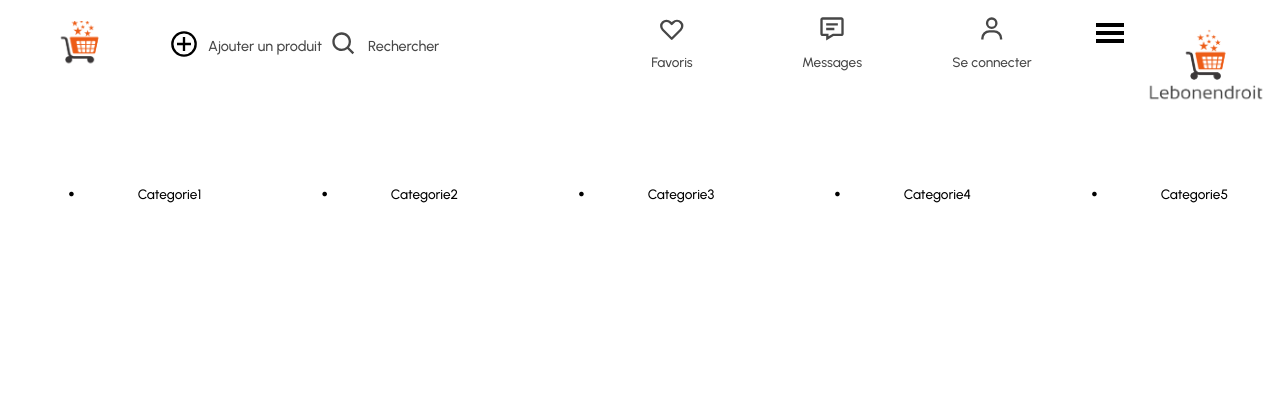
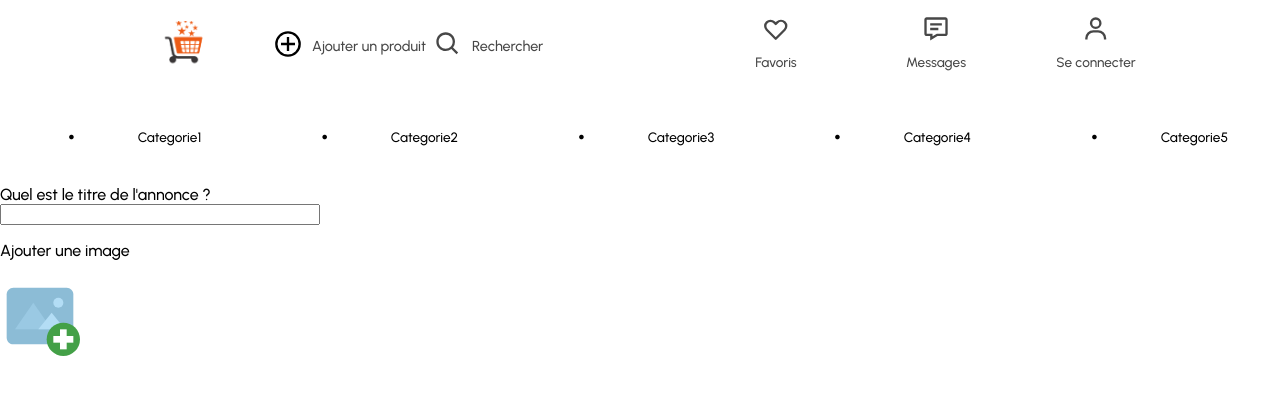
Before and after one commit to kboisseleau/web-market-zone, a React (Create React App) app in the folder react-ui/: page /add-product in a window 1280 px wide. Shown: the top 394 px of the page. Built offline with nearby package versions, Linux system fonts and the light colour scheme.

Commit message:
page addProduct is in progress

```diff
--- a/react-ui/src/App.tsx
+++ b/react-ui/src/App.tsx
@@ -8,6 +8,8 @@ import Navbar from './navbar/Navbar';
 import CategoryBar from './category/CategoryBar';
 import Home from "./view/Home";
 import Favorites from "./view/Favorites";
+import AddProduct from "./add-product/AddProduct";
+
 import './App.scss';
 
 function App() {
@@ -18,6 +20,7 @@ function App() {
       <Routes>
         <Route path="/" element={<Home />} />
         <Route path="/favorites" element={<Favorites />} />
+        <Route path="/add-product" element={<AddProduct />}/>
       </Routes>
     </Router>
   );
--- /dev/null
+++ b/react-ui/src/add-product/AddProduct.scss
@@ -0,0 +1,16 @@
+.label-file {
+  cursor: pointer;
+  color: #00b1ca;
+  font-weight: bold;
+}
+.label-file:hover {
+  color: #25a5c4;
+}
+
+.input-file {
+  display: none;
+}
+
+#output {
+  width: 150px;
+}
--- /dev/null
+++ b/react-ui/src/add-product/AddProduct.tsx
@@ -0,0 +1,38 @@
+
+import { useState } from 'react';
+import Input from '../components/Input/Input';
+import {FcAddImage} from 'react-icons/fc'
+import './AddProduct.scss';
+
+function AddProduct() {
+  const [images, setImages] = useState([])
+
+  const test = (e: any) => {
+    console.log(e.target.files)
+    setImages(e.target.files)
+    const output = document.getElementById('output') as HTMLImageElement;
+    if (output !== null) {
+      output.src = URL.createObjectURL(e.target.files[0]);
+      output.onload = function() {
+        URL.revokeObjectURL(output.src)
+      }
+    }
+  }
+
+  return (
+    <div>
+      <Input title="Quel est le titre de l'annonce ?" />
+      <div>
+        <p>Ajouter une image </p>
+        <label  className="label-file" htmlFor="file"><FcAddImage size="5rem" /></label>
+        <input className="input-file" onChange={test} type="file" id="file" accept="image/png, image/jpeg" multiple />
+        <img id="output" src="" />
+
+      </div>
+
+
+    </div>
+  );
+}
+
+export default AddProduct;
--- /dev/null
+++ b/react-ui/src/components/Input/Input.scss
@@ -0,0 +1,5 @@
+.container-input {
+  display: flex;
+  flex-direction: column;
+  width: 25%;
+}
--- /dev/null
+++ b/react-ui/src/components/Input/Input.tsx
@@ -0,0 +1,13 @@
+
+import './Input.scss';
+
+function Input({title} : {title: string}) {
+  return (
+    <div className="container-input">
+      <label htmlFor="title">{title}</label>
+      <input type="text" id="title" name="title" required />
+    </div>
+  );
+}
+
+export default Input;
--- a/react-ui/src/navbar/NavBarMobile.scss
+++ b/react-ui/src/navbar/NavBarMobile.scss
@@ -77,13 +77,23 @@ nav {
 
 
 @media screen and (min-width: $tablet-screen) {
-  #navbar-mobile {
-    display: none;
+  nav {
+    #navbar-mobile {
+      display: none;
+    }
+    #container-logo {
+      display: none;
+    }
   }
 }
 
 @media screen and (min-width: $desktop-screen) {
-  #navbar-mobile {
-    display: none;
+  nav {
+    #navbar-mobile {
+      display: none;
+    }
+    #container-logo {
+      display: none;
+    }
   }
 }
--- a/react-ui/src/navbar/Navbar.scss
+++ b/react-ui/src/navbar/Navbar.scss
@@ -9,6 +9,9 @@ $desktop-screen: 1024px;
 }
 
 @media screen and (min-width: $desktop-screen) {
+  nav {
+    display: flex;
+    justify-content: space-around;
     #navbar {
       display: flex;
       align-items: center;
@@ -71,7 +74,7 @@ $desktop-screen: 1024px;
         width: 100%;
         height: 100%;
         object-fit: cover;
-
       }
     }
   }
+}
```
Lines whose indentation alone changed are shown as unchanged.
